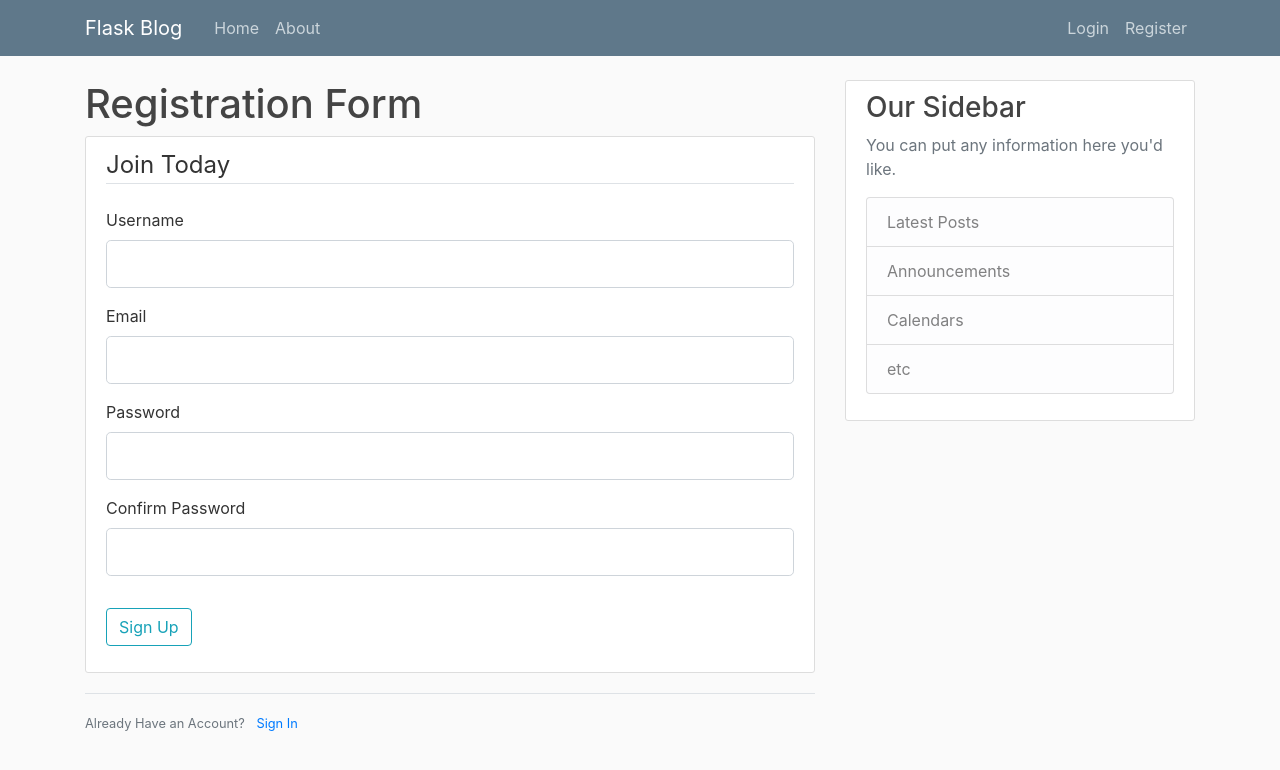
After one commit to Maxyee/Flask-Blog, a Flask app: page /register in a window 1280 px wide. The commit adds this page. Shown: the top 770 px of the page. Run offline with Flask 2, Linux system fonts and the light colour scheme; some libraries are stand-ins or nearby versions.

Commit message:
Added the python code for login register page and validation of all of those pages

```diff
--- a/flask_blog/flaskblog.py
+++ b/flask_blog/flaskblog.py
@@ -1,6 +1,9 @@
-from flask import Flask, render_template, url_for
+from flask import Flask, render_template, url_for, flash, redirect
+from forms import RegistrationForm, LoginForm
 app = Flask(__name__)
 
+
+app.config['SECRET_KEY'] = 'e62997d006694221ab21fdc90687ce9e'
 
 posts = [
     {
@@ -19,16 +22,35 @@ posts = [
 
 
 @app.route("/")
-def Start():
+def start():
     return render_template('start.html')
 
-@app.route("/Home")
-def Home():
+@app.route("/home")
+def home():
     return render_template('home.html', posts = posts, title='Home')
 
-@app.route("/About")
-def About():
+@app.route("/about")
+def about():
     return render_template('about.html', title = 'About')
+
+@app.route("/register", methods=['GET','POST'])
+def register():
+    form = RegistrationForm()
+    if form.validate_on_submit():
+        flash(f'Account created for {form.username.data}!','success')
+        return redirect(url_for('home'))
+    return render_template('register.html', title='Register', form=form)
+
+@app.route("/login", methods=['GET','POST'])
+def login():
+    form = LoginForm()
+    if form.validate_on_submit():
+        if form.email.data == 'admin@blog.com' and form.password.data == 'password':
+            flash('You have been logged in!', 'success')
+            return redirect(url_for('home'))
+        else:
+            flash('Login Unsuccessful. Please check username and password','danger')
+    return render_template('login.html', title='Login', form=form)
 
 
 if __name__ == "__main__":
--- /dev/null
+++ b/flask_blog/forms.py
@@ -0,0 +1,17 @@
+from flask_wtf import FlaskForm
+from wtforms import StringField, PasswordField, SubmitField, BooleanField
+from wtforms.validators import DataRequired, Length, Email, EqualTo
+
+class RegistrationForm(FlaskForm):
+    username = StringField('Username', validators=[DataRequired(), Length(min=2, max=20)])
+    email = StringField('Email', validators=[DataRequired(),Email()])
+    password = PasswordField('Password', validators=[DataRequired()])
+    confirm_password = PasswordField('Confirm Password', validators=[DataRequired(), EqualTo('password')])
+    submit = SubmitField('Sign Up')
+
+
+class LoginForm(FlaskForm):
+    email = StringField('Email', validators=[DataRequired(),Email()])
+    password = PasswordField('Password', validators=[DataRequired()])
+    remember = BooleanField('Remember Me')
+    submit = SubmitField('Login')
--- a/flask_blog/templates/layout.html
+++ b/flask_blog/templates/layout.html
@@ -25,13 +25,13 @@
                 </button>
                 <div class="collapse navbar-collapse" id="navbarToggle">
                     <div class="navbar-nav mr-auto">
-                    <a class="nav-item nav-link" href="/">Home</a>
-                    <a class="nav-item nav-link" href="/about">About</a>
+                    <a class="nav-item nav-link" href="{{ url_for('start') }}">Home</a>
+                    <a class="nav-item nav-link" href="{{ url_for('about') }}">About</a>
                     </div>
                     <!-- Navbar Right Side -->
                     <div class="navbar-nav">
-                    <a class="nav-item nav-link" href="/login">Login</a>
-                    <a class="nav-item nav-link" href="/register">Register</a>
+                    <a class="nav-item nav-link" href="{{ url_for('login') }}">Login</a>
+                    <a class="nav-item nav-link" href="{{ url_for('register') }}">Register</a>
                     </div>
                 </div>
                 </div>
@@ -41,6 +41,15 @@
         <main role="main" class="container">
             <div class="row">
                 <div class="col-md-8">
+                {% with messages = get_flashed_messages(with_categories=true) %}
+                    {% if messages %}
+                        {% for category, message in messages %}
+                            <div class="alert alert-{{ category }}">
+                                {{ message }}
+                            </div>
+                        {% endfor %}
+                    {% endif %}
+                {% endwith %}
                 {% block content %}{% endblock %}
                 </div>
                 <div class="col-md-4">
--- /dev/null
+++ b/flask_blog/templates/register.html
@@ -0,0 +1,87 @@
+{% extends 'layout.html' %}
+{% block content %}
+    <h1>Registration Form</h1>
+    <div class="content-section">
+        <form method="POST" action="">
+            {{ form.hidden_tag() }}
+            <fieldset class="form-group">
+                <legend class="border-bottom mb-4">Join Today</legend>
+                <div class="form-group">
+                    {{ form.username.label(class="form-control-label") }}
+
+                    {% if form.username.errors %}
+                        {{ form.username(class="form-control form-control-lg is-invalid") }}
+                        <div class="invalid-feedback">
+                            {% for error in form.username.errors %}
+                                <span>{{ error }}</span>
+                            {% endfor %}
+                        </div>
+                    {% else %}
+                        {{ form.username(class="form-control form-control-lg") }}
+                    {% endif %}
+                </div>
+
+                <div class="form-group">
+                    {{ form.email.label(class="form-control-label") }}
+
+                    {% if form.email.errors %}
+                        {{ form.email(class="form-control form-control-lg is-invalid") }}
+                        <div class="invalid-feedback">
+                            {% for error in form.email.errors %}
+                                <span>{{ error }}</span>
+                            {% endfor %}
+                        </div>
+                    {% else %}
+                        {{ form.email(class="form-control form-control-lg") }}
+                    {% endif %}
+
+                </div>
+
+                <div class="form-group">
+                    {{ form.password.label(class="form-control-label") }}
+
+                    {% if form.password.errors %}
+                        {{ form.password(class="form-control form-control-lg is-invalid") }}
+                        <div class="invalid-feedback">
+                            {% for error in form.password.errors %}
+                                <span>{{ error }}</span>
+                            {% endfor %}
+                        </div>
+                    {% else %}
+                        {{ form.password(class="form-control form-control-lg") }}
+                    {% endif %}
+
+
+                </div>
+
+                <div class="form-group">
+                    {{ form.confirm_password.label(class="form-control-label") }}
+
+                    {% if form.confirm_password.errors %}
+                        {{ form.confirm_password(class="form-control form-control-lg is-invalid") }}
+                        <div class="invalid-feedback">
+                            {% for error in form.confirm_password.errors %}
+                                <span>{{ error }}</span>
+                            {% endfor %}
+                        </div>
+                    {% else %}
+                        {{ form.confirm_password(class="form-control form-control-lg") }}
+                    {% endif %}
+
+
+                </div>
+            </fieldset>
+
+            <div class="form-group">
+                {{ form.submit(class="btn btn-outline-info") }}
+            </div>
+
+        </form>
+    </div>
+
+    <div class="border-top pt-3">
+        <small class="text-muted">
+            Already Have an Account? <a class="ml-2" href="{{ url_for('login') }}">Sign In </a>
+        </small>
+    </div>
+{% endblock content %}
```
Also changed, not shown: flask_blog/templates/login.html (added, +63 -0 lines).
